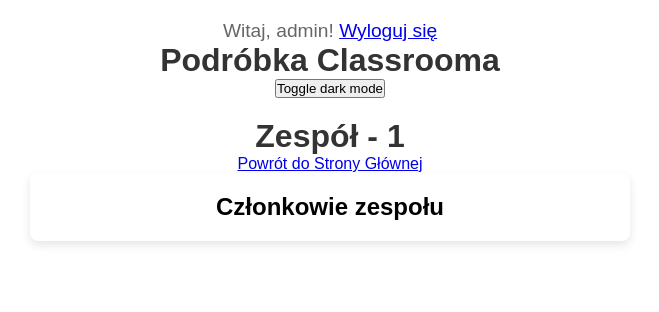
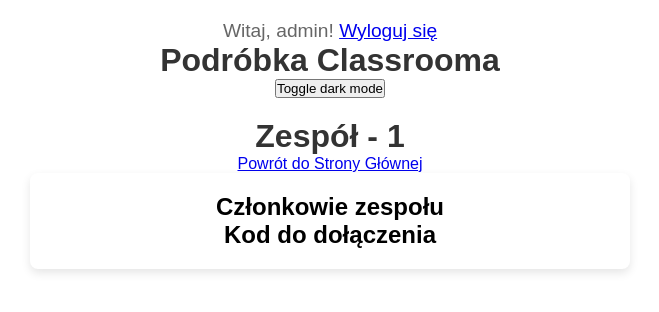
Before and after one commit to R4x02/Project_Orgs, a Django app: page /orgs/team/1/ in a window 1280 px wide. Shown: the top 312 px of the page, without its empty margins (310-969 px from the left). Run offline with Django 5.2, Linux system fonts and the light colour scheme; a user stored in the database is signed in; data comes from the database, SQL or seed files in the repository; both versions use the stored data as it was after the commit.

Commit message:
widac kody do classrooma

```diff
--- a/orgs/Aplikacja_Glowna/models.py
+++ b/orgs/Aplikacja_Glowna/models.py
@@ -2,11 +2,6 @@
 from django.contrib.auth.models import User
 import random
 import string
-
-# Funkcja generująca unikalny kod zespołu
-def generate_team_code():
-    return ''.join(random.choices(string.ascii_uppercase + string.digits, k=6))
-
 
 # Model użytkownika
 class Uzytkownik(models.Model):
@@ -17,6 +12,10 @@
     def __str__(self):
         return f"{self.Imie} {self.Nazwisko}"
 
+# Funkcja generująca unikalny kod zespołu
+def generate_team_code():
+    return ''.join(random.choices(string.ascii_uppercase + string.digits, k=6))
+
 # Model zespołu
 class Team(models.Model):
     name = models.CharField(max_length=255)
--- a/orgs/Aplikacja_Glowna/templates/team_detail.html
+++ b/orgs/Aplikacja_Glowna/templates/team_detail.html
@@ -16,5 +16,10 @@
                 {% endfor %}
             </ul>
         </section>
+
+        <section>
+            <h2>Kod do dołączenia</h2>
+            <h4>{{ team.code }}</h4>
+        </section>
     </main>
 {% endblock %}
--- a/orgs/Aplikacja_Glowna/views.py
+++ b/orgs/Aplikacja_Glowna/views.py
@@ -19,6 +19,7 @@
     else:
         return redirect('login')
 
+@login_required
 def info(request):
     if request.method == 'POST':
         name = request.POST.get('Imie')
@@ -54,7 +55,8 @@
 @login_required
 def team_detail(request, team_id):
     zespol = get_object_or_404(Team, id=team_id)
-    return render(request, 'team_detail.html', {'team': zespol})
+    code = Team.code
+    return render(request, 'team_detail.html', {'team': zespol, "kod zespołu":code})
 
 @login_required
 def add_team(request):
```
Also changed, not shown: orgs/db.sqlite3.
